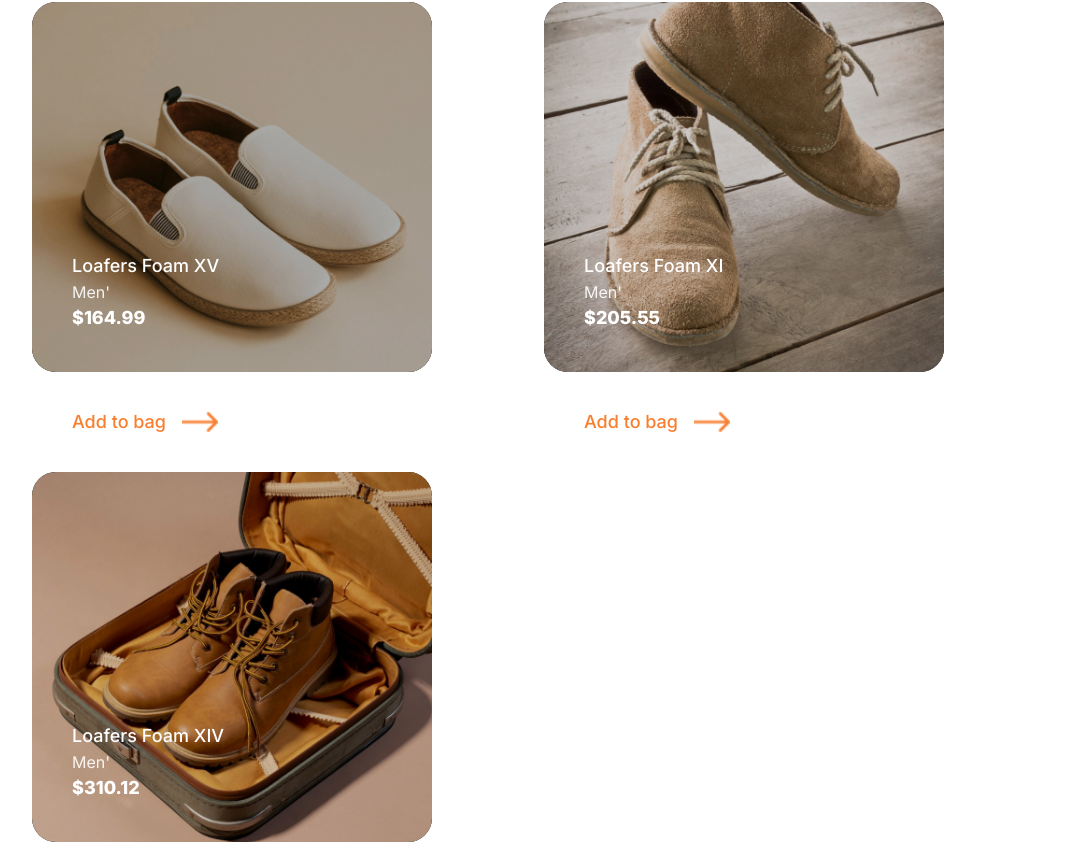
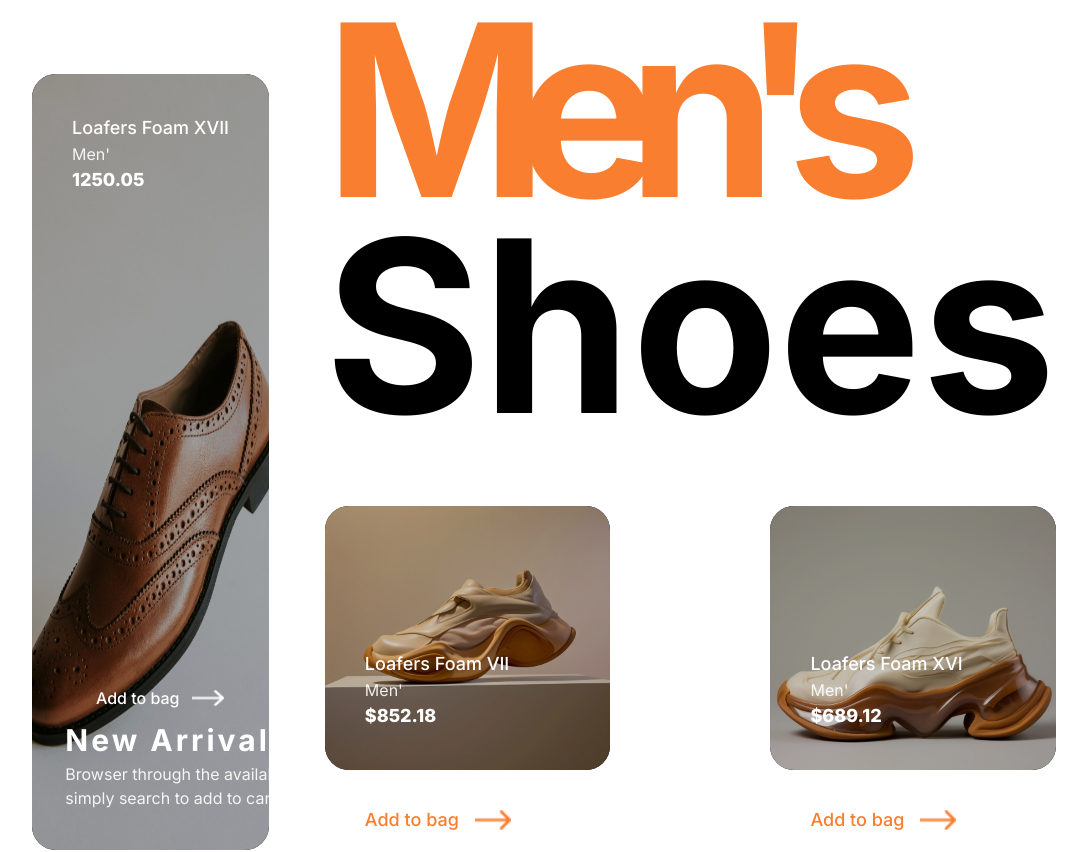
Before and after one commit to Lftobs/footies, a React (Vite) app: page / in a window 1280 px wide. Shown: the part 1938-2790 px from the top of the page, without its empty margins (96-1183 px from the left). Built offline with nearby package versions, Linux system fonts and the light colour scheme.

Commit message:
more updates

```diff
--- a/src/App.jsx
+++ b/src/App.jsx
@@ -2,6 +2,7 @@ import { useState } from 'react'
 import './App.css'
 import Layout from './layouts/Layout'
 import Products from './components/Products'
+import { Link } from 'react-router-dom';
 
 
 const products = [
@@ -38,6 +39,46 @@ function App() {
             }
           </div>
 
+          <div className='flex gap-14 mt-28 w-full max-lg:flex-col-reverse max-lg:items-center'>
+            <h1 className='lg:hidden max-lg:block text-[6rem] font-bold'>Shoes</h1>
+            <div className='relative group max-w-[25rem] bg-black overflow-hidden rounded-3xl max-lg:w-full'>
+              <img src="/p2.png" alt="" className='group-hover:scale-105 h-full'/>
+              <div className='absolute top-10 left-10 text-white cursor-default'>
+                <h3 className='text-lg font-medium'>Loafers Foam XVII</h3>
+                <p className='opacity-90'>Men'<s></s></p>
+                <p className='font-extrabold text-lg'>1250.05</p>
+              </div>
+              <div className='absolute flex flex-col items-center bottom-10  text-white w-[25rem] cursor-default'>
+                <Link to={'/products/10'} state={{
+                    id: 10,
+                    name: 'Loafers Foam XVII',
+                    img: 'p2.png',
+                    price: 1250.05
+                  }}
+                  className='flex items-center font-medium mb-3 w-full gap-3 ml-32 hover:opacity-90]'
+                >
+                  Add to bag <img src="/arr-r.png" alt="" className='w-8 h-4' />
+                </Link>
+                <h3 className='text-3xl font-bold text-left w-10/12 tracking-widest max-lg:tracking-wide mb-1'>New Arrivals</h3>
+                <p className='opacity-90 text-left w-10/12 text-base max-lg:text-xs max-lg:text-balance'>Browser through the available collection or simply search to add to cart quickly!</p>
+              </div>
+            </div>
+            <div>
+              <div className='cursor-default -mt-36'>
+                <h1 className='text-[15rem] max-lg:text-[6rem] max-lg:mt-8 font-bold tracking-[-2rem] max-lg:tracking-normal max-lg:hover:tracking-normal hover:tracking-wider text-[rgba(249,126,47,1)]'>Men's</h1>
+                <h1 className='text-[15rem] -mt-36 font-bold max-lg:hidden'>Shoes</h1>
+              </div>
+              <div className='flex gap-40 max-lg:hidden'>
+                {
+                  [{id: 4, name: 'Loafers Foam VII', img: 'p3.png', price: 852.18 }, {id: 4, name: 'Loafers Foam XVI', img: 'p4.png', price:689.12 }].map((product) => (
+                    <Products product={product} />
+                  ))
+                }
+              </div>
+            </div>
+
+          </div>
+
           <div className=' my-10 grid 2xl:grid-cols-3 max-lg:grid-cols-1 max-lg:place-items-center lg:grid-cols-2 gap-y-5 w-full ' >
             {
               products.map((product) => (
--- a/src/components/Cart.jsx
+++ b/src/components/Cart.jsx
@@ -1,4 +1,4 @@
-import React from 'react';
+import React, { useState } from 'react';
 import { useAtom } from 'jotai';
 import { cartAtom } from '../store';
 import Layout from '../layouts/Layout';
@@ -8,9 +8,15 @@ import { useNavigate } from 'react-router-dom';
 
 const Cart = () => {
   const navigate = useNavigate()
+  const [show, setShow] = useState(false)
   const [cart] = useAtom(cartAtom);
   const total = cart.length != 0 ? cart.reduce((acc, item) => acc + item.price * item.quantity, 0) : 0
   const fee = cart.length != 0 ? 80 : 0
+
+  const handleClick = (e) => {
+    e.preventDefault()
+    setShow(true)
+  }
 
   return (
     <Layout page={'cart'}>
@@ -25,7 +31,7 @@ const Cart = () => {
             <>
               <div className=' flex w-11/12 gap-8 mb-10'>
                 <div className='w-[20%] flex justify-start max-lg:w-1/2 max-[800px]:w-[20rem]'>
-                  <img src={item.img} alt="" className='w-11/12 max-[800px]:w-full ' />
+                  <img src={item.img} alt="" className='w-11/12 max-h-[16rem] max-[800px]:w-full ' />
                 </div>
               <div className='w-[70%] max-lg:w-1/2'>
                 <div className='flex justify-between text-[1.3rem] font-medium max-lg:text-right max-lg:text-base'>
@@ -38,7 +44,7 @@ const Cart = () => {
                 <div className='hidden relative w-full max-lg:flex my-4 max-lg:gap-3 max-lg:justify-end max-[800px]:my-2' >
                   <div className='block w-[4rem] '>
                     <div className='w-full h-10 grid place-items-center border-[1px] border-black rounded-lg'>
-                      <p className='text-center font-bold'>1 pair</p>
+                      <p className='text-center font-bold'>{item.quantity} pair</p>
                     </div>
                   </div>
                   <div className='block w-[4rem] '>
@@ -90,7 +96,7 @@ const Cart = () => {
                         </details>
                     </div>
                     <div className='w-[7rem] h-10 grid place-items-center border-[1px] border-black rounded-lg'>
-                      <p className='text-center font-bold'>1 pair</p>
+                      <p className='text-center font-bold'>{item.quantity} pair</p>
                     </div>
                   </div>
 
@@ -139,18 +145,26 @@ const Cart = () => {
                 </div>
                 <input type="text" name="card number" id="" className='h-20 w-full mb-8 px-8 outline-none hover:placeholder:text-right placeholder:text-black border-[1.5px] border-black rounded-3xl max-lg:h-14 max-lg:rounded-xl max-lg:placeholder:text-xs'  placeholder="House address" />
 
-                <button className='h-20 w-full bg-[rgba(249,126,47,1)] text-base mt-6 text-white mb-8 px-8 outline-none rounded-3xl max-lg:h-14 max-lg:rounded-xl max-lg:placeholder:text-xs'>Place order</button>
+                <button onClick={(e) =>handleClick(e)} className='h-20 w-full bg-[rgba(249,126,47,1)] text-base mt-6 text-white mb-8 px-8 outline-none rounded-3xl max-lg:h-14 max-lg:rounded-xl max-lg:placeholder:text-xs'>Place order</button>
               </form>
 
               <div className='flex text-[rgba(249,126,47,1)] gap-4 justify-center mt-8 cursor-pointer' onClick={() => navigate('/')}>
-                <p>Browse for more show</p>
+                <p>Browse for more shoes</p>
                 <img src="/arr-right-1.png" alt="" className='w-10' />
               </div>
             </div>
           </div>
         )}
 
-
+      <div className={`${show ? 'fixed overflow-hidden flex justify-center items-center h-svh w-full z-50 backdrop-blur-2xl' : 'hidden'}`}>
+        <div className=' bg-[rgba(242,238,231,1)] p-14 max-md:px-1 max-lg:w-11/12 rounded-lg text-black grid'>
+          <p className='w-auto text-center text-3xl max-lg:text-2xl font-bold mb-5'>Thank you for shopping with us!</p>
+          <div className='flex text-[rgba(249,126,47,1)] gap-4 justify-center cursor-pointer' onClick={() => navigate('/')}>
+              <p>Browse for more shoes</p>
+              <img src="/arr-right-1.png" alt="" className='w-10' />
+            </div>
+        </div>
+      </div>
     </Layout>
 
   );
--- a/src/components/Products.jsx
+++ b/src/components/Products.jsx
@@ -1,4 +1,4 @@
-import React from 'react'
+import React, { useState } from 'react'
 import { cartAtom } from '../store'
 import { useAtom } from 'jotai'
 import { useNavigate } from 'react-router-dom'
@@ -6,11 +6,14 @@ import { data } from 'autoprefixer'
 
 
 
-
 const Products = ({product}) => {
     const [, setCart] = useAtom(cartAtom);
     const navigate = useNavigate()
+    const [hold, setHold] = useState(false)
+
+
     const addToCart = (product) => {
+        setHold(true)
         setCart((cart) => {
           const existingItem = cart.find((item) => item.id === product.id);
           if (existingItem) {
@@ -21,13 +24,16 @@ const Products = ({product}) => {
             return [...cart, { ...product, quantity: 1 }];
           }
         });
+        setTimeout(() => {
+          setHold(false)
+        }, 1000)
       };
   return (
     <>
     <div className='w-auto max-w-[25rem] max-lg:w-full ' key={product.id}>
         <div className='relative group max-w-[25rem] bg-black overflow-hidden rounded-3xl max-lg:w-full' >
-            <img src={'/'+ product.img} alt="Produt" className='group-hover:scale-105' onClick={() => navigate(`/products/${product.id}`, { state: { img: product.img, name: product.name, price: product.price } })}/>
-            <div className='absolute bottom-10 left-10 text-white'>
+            <img src={'/'+ product.img} alt="Produt" className='group-hover:scale-105' onClick={() => navigate(`/products/${product.id}`, { state: { img: product.img, name: product.name, price: product.price, id: product.id  } })}/>
+            <div className='absolute bottom-10 left-10 text-white cursor-default'>
                 <h3 className='text-lg font-medium'>{product.name}</h3>
                 <p className='opacity-90'>Men'<s></s></p>
                 <p className='font-extrabold text-lg'>${product.price}</p>
@@ -36,10 +42,11 @@ const Products = ({product}) => {
 
         <div className='mt-5'>
             <button
-                onClick={() => addToCart(product) }
+                onClick={() => {addToCart(product) } }
+                disabled={hold}
                 className='outline-none group transition-all hover:bg-[rgba(249,126,47,1)] hover:text-white max-lg:bg-[rgba(249,126,47,1)] max-lg:text-white py-4 px-10 rounded-2xl flex items-center gap-4 text-[rgba(249,126,47,1)] text-lg font-medium'
             >
-                Add to bag
+                {hold ? 'Item added' : 'Add to bag'}
                 <span className='h-5 w-10 bg-[url("/arr-right-1.png")] bg-no-repeat bg-contain group-hover:bg-[url("/arr-r.png")] max-lg:bg-[url("/arr-r.png")]'/>
             </button>
         </div>
--- a/src/pages/Details.jsx
+++ b/src/pages/Details.jsx
@@ -1,8 +1,10 @@
-import React, { useEffect } from 'react'
+import React, { useEffect, useState } from 'react'
 import Layout from '../layouts/Layout'
 import Nav from '../components/Nav'
-import { useLocation, useNavigate } from 'react-router-dom'
+import { useLocation, useNavigate, useParams } from 'react-router-dom'
 import Products from '../components/Products'
+import { cartAtom } from '../store'
+import { useAtom } from 'jotai'
 
 
 
@@ -14,17 +16,41 @@ const products = [
 
 
 const Details = () => {
+  const {id} = useParams()
   const navigate = useNavigate()
   const location = useLocation()
+  const currentId = location.state.id
+  const [reloadImg, setReloadImg] = useState(false)
   const page = ''
+  const [, setCart] = useAtom(cartAtom);
+
+  const addToCart = (product) => {
+    setCart((cart) => {
+      const existingItem = cart.find((item) => item.id === product.id);
+      if (existingItem) {
+        return cart.map((item) =>
+          item.id === product.id ? { ...item, quantity: item.quantity + 1 } : item
+        );
+      } else {
+        return [...cart, { ...product, quantity: 1 }];
+      }
+    });
+  };
+
   useEffect(() => {
+    window.scrollTo(
+      {
+        top: 0,
+        behavior: 'smooth'
+      }
+    )
     document.querySelector('.deets').style.backgroundImage = `url(${'/' + location.state.img})`
     // document.querySelector('.deets').style.backgroundSize = '100vw '
-  }, [])
+  }, [id])
   return (
     <main className={`w-full flex flex-col items-center text-white`}>
       <header
-        className={`deets flex h-[120svh] flex-col items-center w-full bg-no-repeat bg-center bg-cover rounded-b-[2rem] mb-10 max-lg:h-[50svh] max-w-[2000px]    max-lg:p-0 }`}
+        className={`deets flex relative h-[120svh] flex-col items-center w-full bg-no-repeat bg-center max-lg:bg-top bg-cover rounded-b-[2rem] mb-10 max-lg:h-[50svh] max-w-[2000px]    max-lg:p-0 }`}
       >
         <Nav navigate={navigate} page={page}/>
         <nav className='hidden max-lg:flex justify-between items-center px-5 py-5 absolute top-0 w-full'>
@@ -46,7 +72,7 @@ const Details = () => {
           </div>
         </div>
 
-        <div className=' absolute bottom-10 left-20 max-lg:hidden text-white'>
+        <div className=' absolute bottom-10 left-20 w-11/12 max-lg:hidden text-white max-w-[2000px]'>
           <h3 className=' font-medium text-4xl'>{location.state.name}</h3>
           <p className='opacity-90 text-xl'>Men'<s></s></p>
           <p className='font-extrabold text-3xl'>${location.state.price}</p>
@@ -129,8 +155,8 @@ const Details = () => {
 
           <div className='w-11/12 flex justify-start my-8'>
             <button
-              onClick={() => navigate('/cart')}
-              className='p-6 mb-3 px-10  border-[1.5px]  border-black rounded-3xl flex items-center gap-5 text-lg '
+              onClick={() => {addToCart({id: id, name: location.state.name, price: location.state.price, img: location.state.img}), navigate('/cart')}}
+              className='p-6 mb-3 px-10 max-lg:px-5  border-[1.5px]  border-black rounded-3xl flex items-center gap-5 text-lg '
             >
               Proceed to checkout <img src='/arr-left-b.png' height={40} width={40} className='h-5 -rotate-180 w-10'/>
             </button>
@@ -150,7 +176,7 @@ const Details = () => {
             Check out other products.
         </p>
         </div>
-        <div className=' w-11/12 my-10 grid 2xl:grid-cols-3 max-lg:grid-cols-1 max-lg:place-items-center lg:grid-cols-2 gap-y-5' >
+        <div className=' w-11/12 max-lg:w-10/12 my-10 grid 2xl:grid-cols-3 max-lg:grid-cols-1 max-lg:place-items-center lg:grid-cols-2 gap-y-5' >
           {
             products.map((product) => (
               <Products product={product}/>
```
